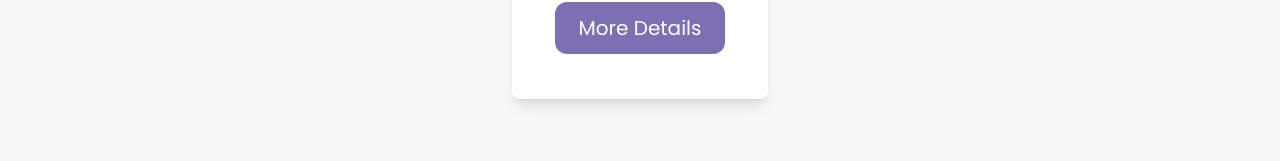
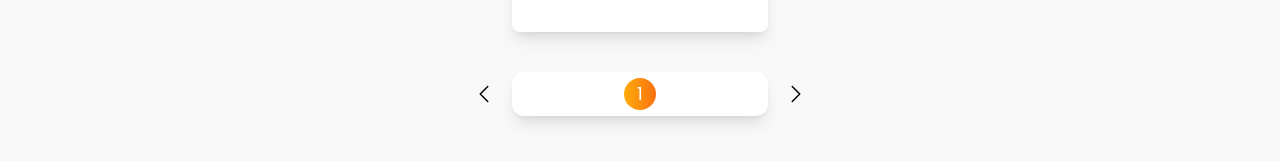
Before and after one commit to N7VID/HW19-MaktabSharif, a React (Vite) app: page /boot-camps in a window 1280 px wide. Shown: the part 601-762 px from the top of the page. Built offline with nearby package versions, Linux system fonts and the light colour scheme; data requests are answered from the project's data file.

Commit message:
fix: pagination boot camp page

```diff
--- a/src/api/getBootCamps.api.js
+++ b/src/api/getBootCamps.api.js
@@ -2,12 +2,14 @@ import { BASE_URL, BOOTCAMPS_URL } from "../constant";
 import httpRequest from "../services/http-request";
 
 export const getBootCamps = async (params) => {
-  console.log(params);
-
   const url =
     params.size !== 0
-      ? `${BASE_URL}${BOOTCAMPS_URL}?_page=${params?.page}&_limit=${params?.limit}`
-      : `${BASE_URL}${BOOTCAMPS_URL}?_page=1&_limit=3`;
+      ? `${BASE_URL}${BOOTCAMPS_URL}?_page=${params.page}&_limit=${params.limit}`
+      : `${BASE_URL}${BOOTCAMPS_URL}?_page=1&_limit=${params.limit}`;
   const response = await httpRequest.get(url);
-  return response.data;
+  const totalItems = response.headers.get("x-total-count");
+  return {
+    data: response.data,
+    totalItems,
+  };
 };
--- /dev/null
+++ b/src/components/Pagination/Pagination.jsx
@@ -0,0 +1,103 @@
+import { useSearchParams } from "react-router-dom";
+
+export default function Pagination({ totalItems, itemsPerPage }) {
+  const totalPages = Math.ceil(totalItems / itemsPerPage);
+  const [searchParams, setSearchParams] = useSearchParams();
+  const currentPage = parseInt(searchParams.get("page")) || 1;
+
+  function getPageNumbers() {
+    const pages = [];
+    const maxPagesToShow = 5;
+    const halfMaxPagesToShow = Math.floor(maxPagesToShow / 2);
+
+    if (totalPages <= maxPagesToShow) {
+      for (let i = 1; i <= totalPages; i++) {
+        pages.push(i);
+      }
+    } else {
+      let startPage = Math.max(currentPage - halfMaxPagesToShow, 1);
+      let endPage = Math.min(currentPage + halfMaxPagesToShow, totalPages);
+
+      if (startPage === 1) {
+        endPage = maxPagesToShow;
+      } else if (endPage === totalPages) {
+        startPage = totalPages - maxPagesToShow + 1;
+      }
+
+      for (let i = startPage; i <= endPage; i++) {
+        pages.push(i);
+      }
+      if (startPage > 1) {
+        if (startPage - 1 >= 2) {
+          pages.unshift("...");
+        }
+        pages.unshift(1);
+      }
+      if (endPage < totalPages) {
+        if (totalPages - endPage !== 1) pages.push("...");
+        pages.push(totalPages);
+      }
+    }
+    return pages;
+  }
+
+  return (
+    <div className="flex justify-center items-center gap-2">
+      <button
+        className="desktop:w-10 desktop:h-10 tablet:w-9 tablet:h-9 w-6 h-6 transition hover:bg-slate-200 flex items-center justify-center rounded-full"
+        onClick={() =>
+          setSearchParams((prev) => {
+            const newPage = Math.max(1, currentPage - 1);
+            prev.set("page", newPage);
+            return prev;
+          })
+        }
+        disabled={currentPage === 1}
+      >
+        <img
+          src={`/left-black.svg`}
+          className="desktop:w-6 tablet:w-5 w-4"
+          alt=""
+        />
+      </button>
+      <div className="flex items-center desktop:gap-4 tablet:gap-4 gap-2 shadow-lg desktop:min-w-64 tablet:min-w-64 min-w-40 justify-center py-[6px] rounded-xl desktop:px-6 tablet:px-6s px-2 bg-white desktop:text-lg">
+        {getPageNumbers().map((page, index) => (
+          <button
+            key={index}
+            disabled={page === "..."}
+            onClick={() => {
+              setSearchParams((prev) => {
+                prev.set("page", page);
+                return prev;
+              });
+            }}
+            className={`desktop:w-8 desktop:h-8 tablet:w-6 tablet:h-6 w-5 h-5 rounded-full text-center flex justify-center items-center ${
+              currentPage === page && page !== "..."
+                ? "btn-primary text-white"
+                : ""
+            }`}
+          >
+            {page}
+          </button>
+        ))}
+      </div>
+      <button
+        className="desktop:w-10 desktop:h-10 tablet:w-10 tablet:h-10 w-6 h-6 transition hover:bg-slate-200 flex items-center justify-center rounded-full"
+        onClick={() =>
+          setSearchParams((prev) => {
+            const newPage = Math.min(totalPages, currentPage + 1);
+            prev.set("page", newPage);
+            return prev;
+          })
+        }
+        disabled={currentPage === totalPages}
+      >
+        <img
+          src={`/right-black.svg`}
+          className="desktop:w-6 tablet:w-5 w-4"
+          alt=""
+        />
+      </button>
+    </div>
+  );
+}
--- a/src/hooks/useGetBootCamps.js
+++ b/src/hooks/useGetBootCamps.js
@@ -1,9 +1,16 @@
 import { useQuery } from "@tanstack/react-query";
 import { getBootCamps } from "../api/getBootCamps.api";
+import { useSearchParams } from "react-router-dom";
 
-export const useGetBootCamps = (params) => {
+export const useGetBootCamps = () => {
+  const [searchParams] = useSearchParams();
+  const params = {
+    page: searchParams.get("page"),
+    limit: 3,
+  };
+
   return useQuery({
-    queryKey: ["BootCamps"],
+    queryKey: ["BootCamps", params],
     queryFn: () => getBootCamps(params),
   });
 };
--- a/src/pages/boot-camps-page/BootCampsPage.jsx
+++ b/src/pages/boot-camps-page/BootCampsPage.jsx
@@ -3,25 +3,29 @@ import "swiper/css/autoplay";
 import "swiper/css/navigation";
 import "swiper/css/pagination";
 import Card from "../../components/Card/Card";
+import Pagination from "../../components/Pagination/Pagination";
 import { useGetBootCamps } from "../../hooks/useGetBootCamps";
-import { useSearchParams } from "react-router-dom";
 export default function BootCampsPage() {
-  const [searchParams, setSearchParams] = useSearchParams();
-  // console.log(searchParams);
-
-  const { data, isError, Error, isLoading } = useGetBootCamps(searchParams);
+  const { data, isError, Error, isLoading } = useGetBootCamps();
+  // const { itemsPerPage, totalItems } = paginationVariables;
+  const itemsPerPage = 3;
+  const totalItems = data?.totalItems;
+  console.log(totalItems);
 
   return (
-    <div className="flex justify-center items-center min-h-screen px-[230px] bg-mainBg">
+    <div className="flex flex-col justify-center items-center bg-mainBg min-h-screen gap-10">
+      <div className="flex justify-center items-center px-[230px] ">
         {isLoading ? (
           <p>LOADING</p>
         ) : (
-        <div className="flex justify-center items-center flex-wrap pt-[150px] gap-x-4">
-          {data?.map((item) => (
+          <div className="flex justify-center items-center flex-wrap pt-[100px] gap-x-4">
+            {data?.data?.map((item) => (
               <Card data={item} key={item.id} />
             ))}
           </div>
         )}
       </div>
+      <Pagination totalItems={totalItems} itemsPerPage={itemsPerPage} />
+    </div>
   );
 }
--- a/tailwind.config.js
+++ b/tailwind.config.js
@@ -2,6 +2,11 @@
 export default {
   content: ["./index.html", "./src/**/*.{js,ts,jsx,tsx}"],
   theme: {
+    screens: {
+      tablet: "640px",
+      laptop: "1024px",
+      desktop: "1280px",
+    },
     extend: {
       fontFamily: {
         popins: ["Popins"],
```
Also changed, not shown: public/left-black.svg (added), public/right-black.svg (added). Lines whose indentation alone changed are shown as unchanged.
